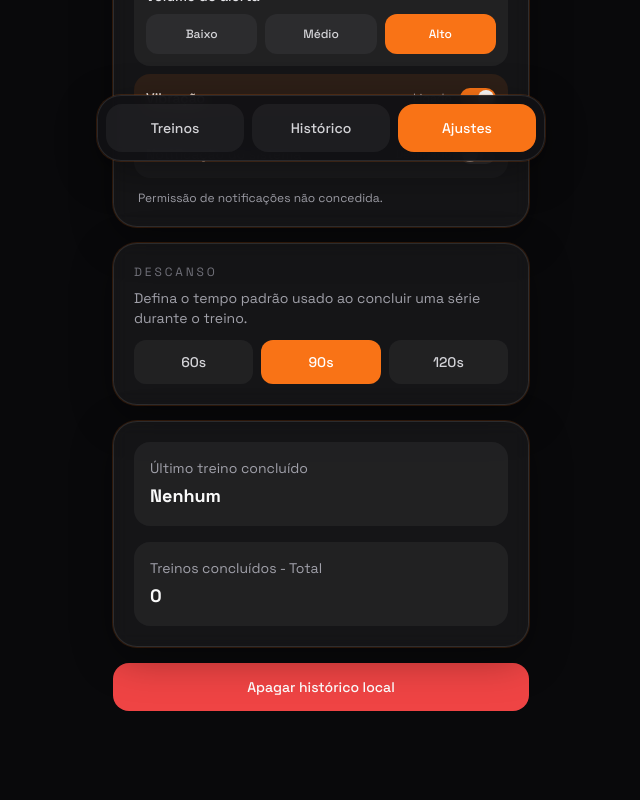
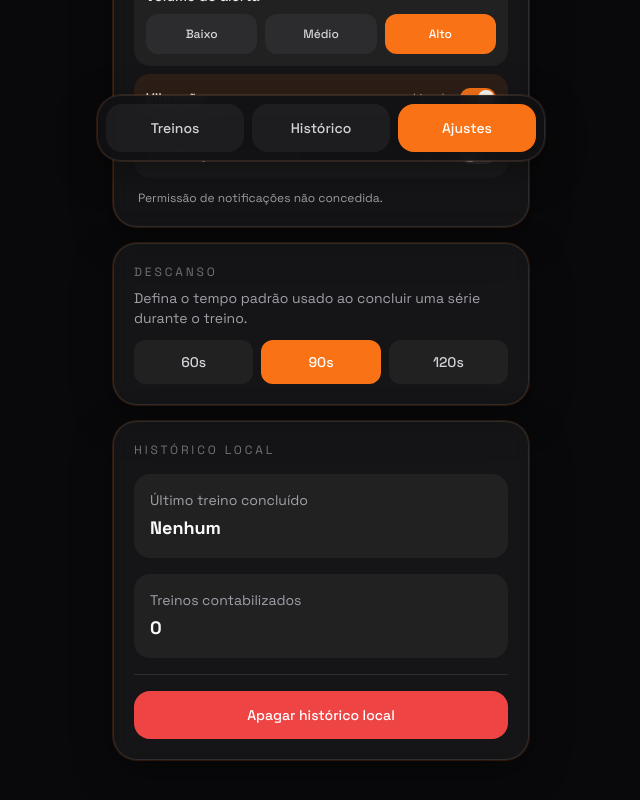
Before and after one commit to lnrdgst/daily-workout, a React (Vite) app: page /settings in a window 1280 px wide. Shown: the part 623-1423 px from the top of the page, without its empty margins (319-959 px from the left). Built offline with nearby package versions, Linux system fonts and the light colour scheme.

Commit message:
style: agrupa controles do historico local nos ajustes

```diff
--- a/src/pages/SettingsPage.tsx
+++ b/src/pages/SettingsPage.tsx
@@ -198,27 +198,30 @@ export const SettingsPage = () => {
       </section>
 
       <section className="panel space-y-4 p-5">
+        <p className="text-xs uppercase tracking-[0.24em] text-zinc-500">Histórico local</p>
         <div className="rounded-2xl bg-white/5 p-4">
           <p className="text-sm text-zinc-400">Último treino concluído</p>
           <p className="mt-1 text-lg font-semibold">{state.lastCompletedWorkoutId ? `Treino ${state.lastCompletedWorkoutId}` : 'Nenhum'}</p>
           {timing && <p className="mt-1 text-xs text-zinc-500">{timing}</p>}
         </div>
         <div className="rounded-2xl bg-white/5 p-4">
-          <p className="text-sm text-zinc-400">Treinos concluídos - Total</p>
+          <p className="text-sm text-zinc-400">Treinos contabilizados</p>
           <p className="mt-1 text-lg font-semibold">{state.history.length}</p>
+        </div>
+        <div className="border-t border-white/10 pt-4">
+          <button type="button" onClick={openClearHistoryDialog} className="touch-button w-full bg-danger text-white">
+            Apagar histórico local
+          </button>
         </div>
       </section>
 
-      <section className="grid grid-cols-1 gap-3">
-        {state.activeDraft && (
+      {state.activeDraft && (
+        <section className="grid grid-cols-1 gap-3">
           <button type="button" onClick={() => setDialog('discard-draft')} className="touch-button bg-white/10 text-zinc-100">
             Limpar treino em andamento
           </button>
-        )}
-        <button type="button" onClick={openClearHistoryDialog} className="touch-button bg-danger text-white">
-          Apagar histórico local
-        </button>
-      </section>
+        </section>
+      )}
 
       <ConfirmDialog
         open={dialog === 'discard-draft'}
```
